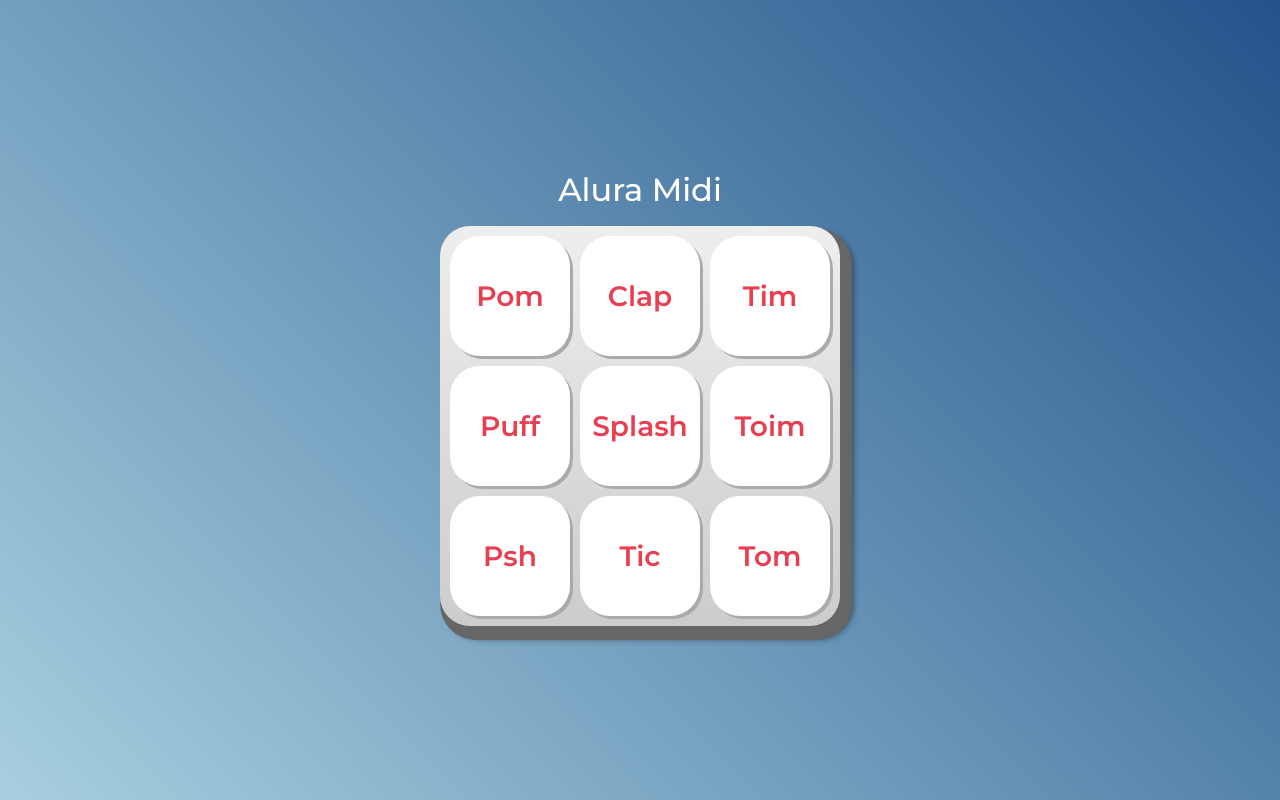
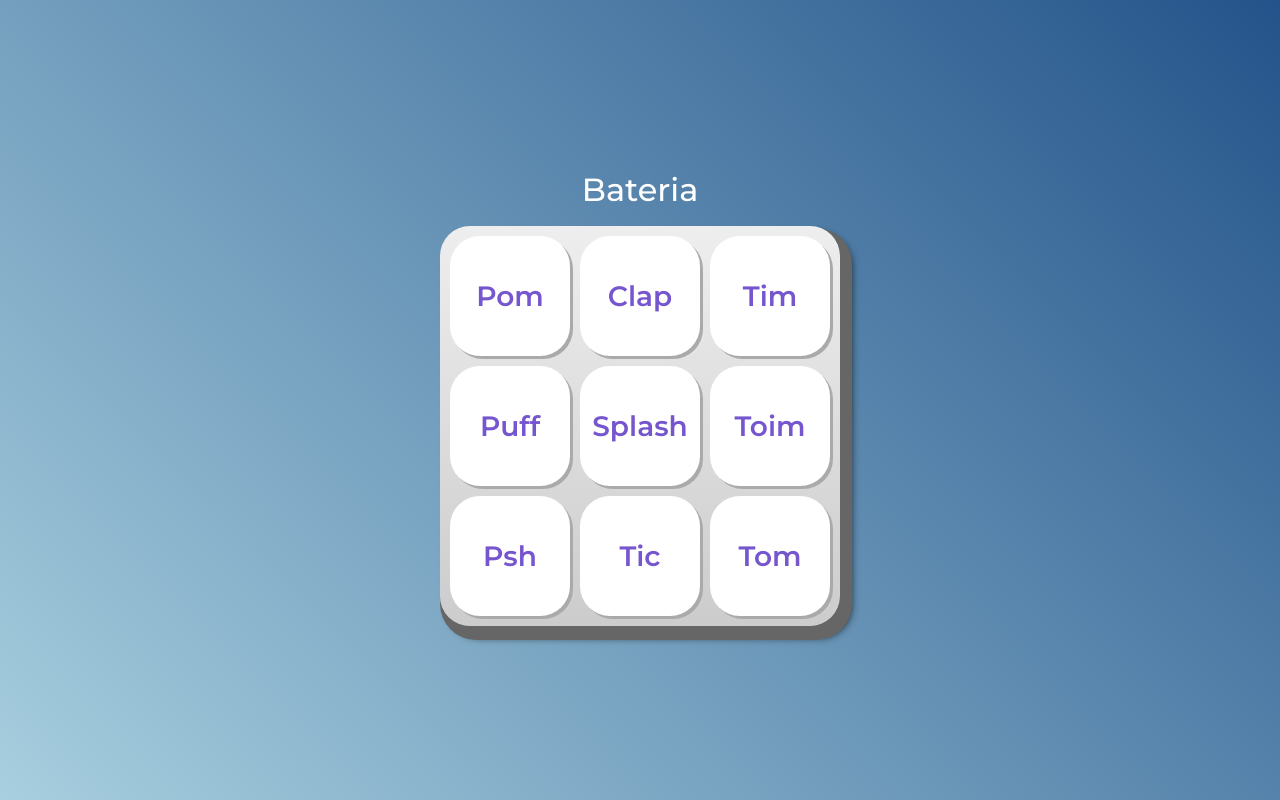
Before and after one commit to magalhaes044/audiojs, a plain HTML site: page index.html in a window 1280 px wide. Drawn offline with Linux system fonts and the light colour scheme.

Commit message:
bateriamagalhaes

```diff
--- a/css/estilos.css
+++ b/css/estilos.css
@@ -1,9 +1,9 @@
 :root {
     --cinza: #aaa;
-    --vermelha: #e93d50;
-    --vermelha-escura: #af303f;
+    --vermelha: #7656ce;
+    --vermelha-escura: #22066d;
     --branca: #fff;
-    --luz: rgb(229, 255, 0);
+    --luz: rgb(105, 200, 255);
   }
 
   body {
--- a/index.html
+++ b/index.html
@@ -18,7 +18,7 @@
 </head>
 <body>
 
-    <h1>Alura Midi</h1>
+    <h1>Bateria</h1>
 
     <section class="teclado">
         <button class="tecla tecla_pom">Pom</button>
```
